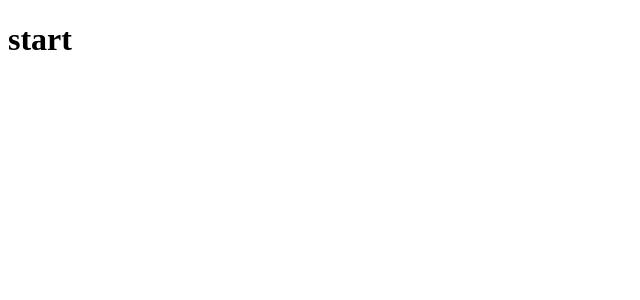
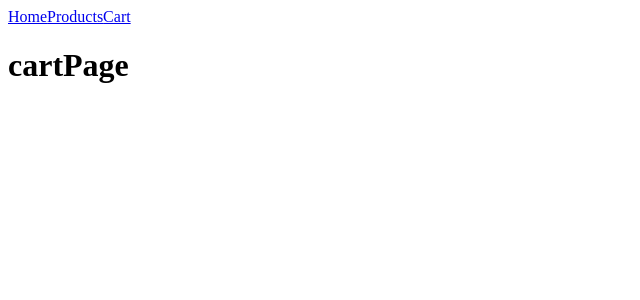
Before and after one commit to kerembuyukhamurkar/site-with-vue, a Vue app: page /#/cart in a window 1280 px wide. Before the commit this address had no page. Shown: the top 300 px of the page, without its empty margins (0-640 px from the left). Built offline with nearby package versions, Linux system fonts and the light colour scheme.

Commit message:
feat:added navbar and route the router links

```diff
--- a/src/App.vue
+++ b/src/App.vue
@@ -1,3 +1,15 @@
 <template>
-  <h1>start</h1>
+  <navBar/>
 </template>
+
+
+<script>
+import navBar from"./components/navBar.vue"
+export default{
+  components:{
+  navBar
+}
+}
+
+
+</script>
--- /dev/null
+++ b/src/components/navBar.vue
@@ -0,0 +1,6 @@
+<template>
+   <RouterLink to="/">Home</RouterLink>
+   <RouterLink to="/products">Products</RouterLink>
+   <RouterLink to="/cart">Cart</RouterLink>
+   <router-view></router-view>
+</template>
--- a/src/router/index.js
+++ b/src/router/index.js
@@ -1,20 +1,25 @@
 import { createRouter, createWebHashHistory } from 'vue-router'
-import HomeView from '../views/HomeView.vue'
+import homePage from '../views/homePage.vue';
+import productsPage from '../views/productsPage.vue';
+import cartPage from '../views/cartPage.vue'
 
 const routes = [
   {
     path: '/',
     name: 'home',
-    component: HomeView
+    component: homePage
   },
   {
-    path: '/about',
-    name: 'about',
-    // route level code-splitting
-    // this generates a separate chunk (about.[hash].js) for this route
-    // which is lazy-loaded when the route is visited.
-    component: () => import(/* webpackChunkName: "about" */ '../views/AboutView.vue')
+    path:'/products',
+    name:'products',
+    component: productsPage
+  },
+  {
+    path:'/cart',
+    name:'cart',
+    component: cartPage
   }
+
 ]
 
 const router = createRouter({
--- /dev/null
+++ b/src/views/cartPage.vue
@@ -0,0 +1,4 @@
+<template>
+    <h1>cartPage</h1>
+
+</template>
--- /dev/null
+++ b/src/views/homePage.vue
@@ -0,0 +1,3 @@
+<template>
+    <h1>Homepage</h1>
+</template>
--- /dev/null
+++ b/src/views/productsPage.vue
@@ -0,0 +1,3 @@
+<template>
+    <h1>ProductsPage</h1>
+</template>
```
